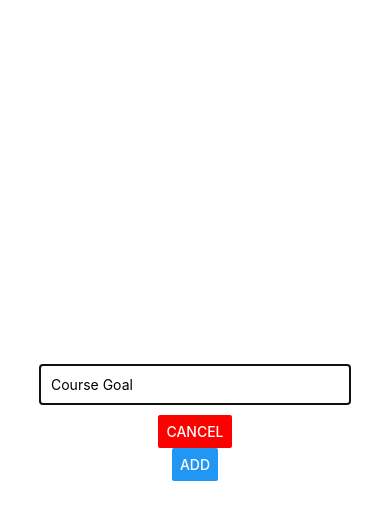
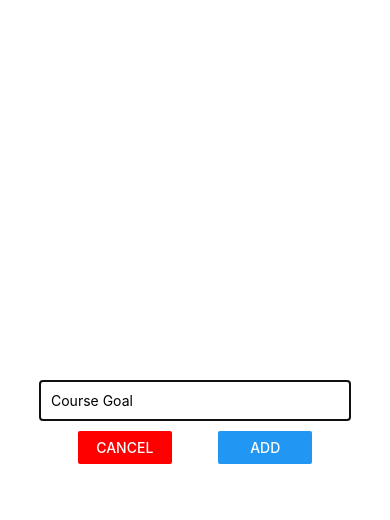
Before and after one commit to julianurregoar/React-Native-first-app, a React Native app: screen / in a window 390 px wide. Both pictures are taken after a click on the button "ADD NEW GOAL". Shown: the top 520 px of the page. Built offline with nearby package versions, Linux system fonts and the light colour scheme.

Commit message:
Add: some styles

```diff
--- a/App.js
+++ b/App.js
@@ -30,7 +30,6 @@ export default function App() {
     <View style={screen}>
       <Button title={"Add New Goal"} onPress={() => setIsAddMode(true)} />
       <GoalInput
-        setCourseGoals={setCourseGoals}
         visible={isAddMode}
         addGoal={addGoalHandler}
         onCancel={cancelGoalAditionalHandler}
--- a/components/GoalInput.js
+++ b/components/GoalInput.js
@@ -21,8 +21,14 @@ const GoalInput = ({ visible, addGoal, onCancel }) => {
           onChangeText={goalInputHandler}
           value={enteredGoal}
         />
-        <Button title={"Cancel"} color='red' onPress={onCancel} />
-        <Button title='ADD' onPress={addGoalHandler} />
+        <View style={buttonContainer}>
+          <View style={button}>
+            <Button title={"CANCEL"} color='red' onPress={onCancel} />
+          </View>
+          <View style={button}>
+            <Button title='ADD' onPress={addGoalHandler} />
+          </View>
+        </View>
       </View>
     </Modal>
   );
@@ -41,7 +47,15 @@ const styles = StyleSheet.create({
     padding: 10,
     marginBottom: 10,
   },
+  buttonContainer: {
+    flexDirection: "row",
+    justifyContent: "space-between",
+    width: "60%",
+  },
+  button: {
+    width: "40%",
+  },
 });
 
-const { input, inputContainer } = styles;
+const { input, inputContainer, buttonContainer, button } = styles;
 export default GoalInput;
```
